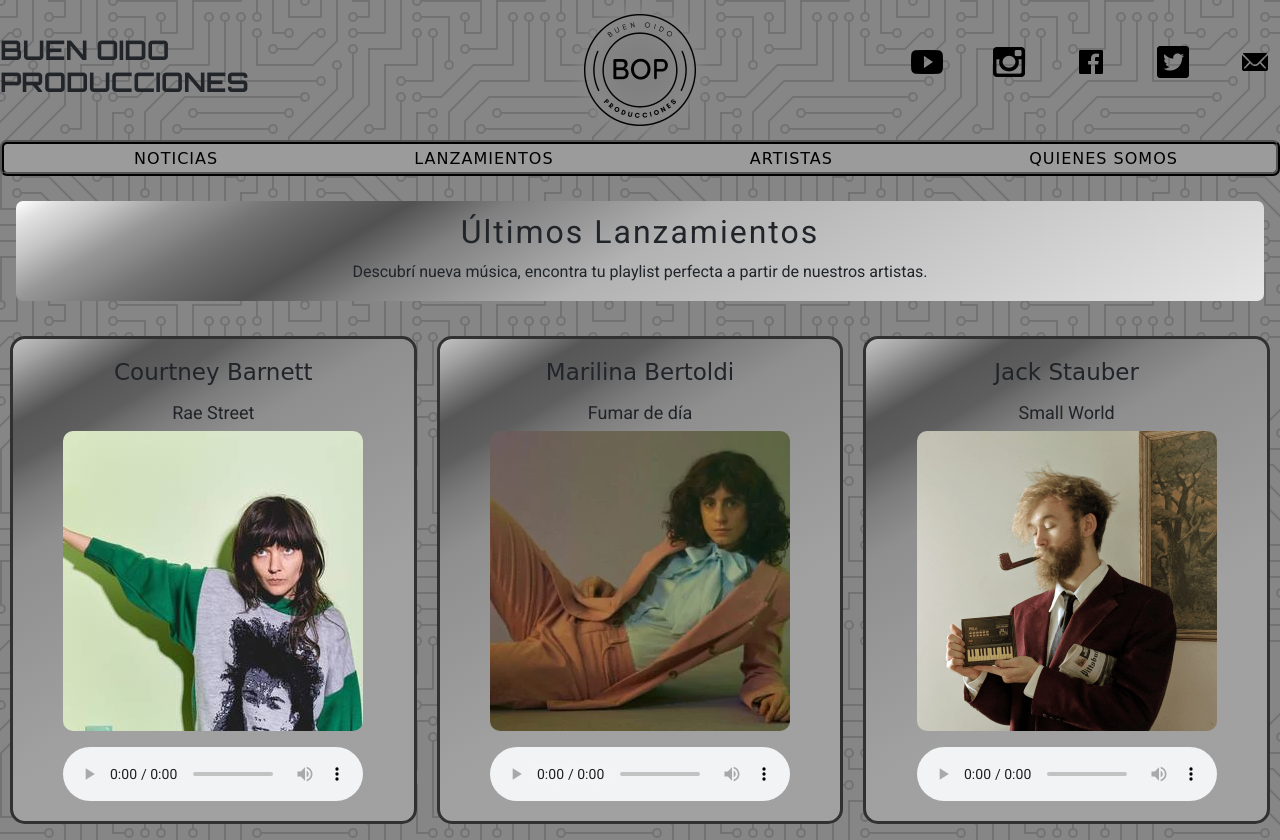
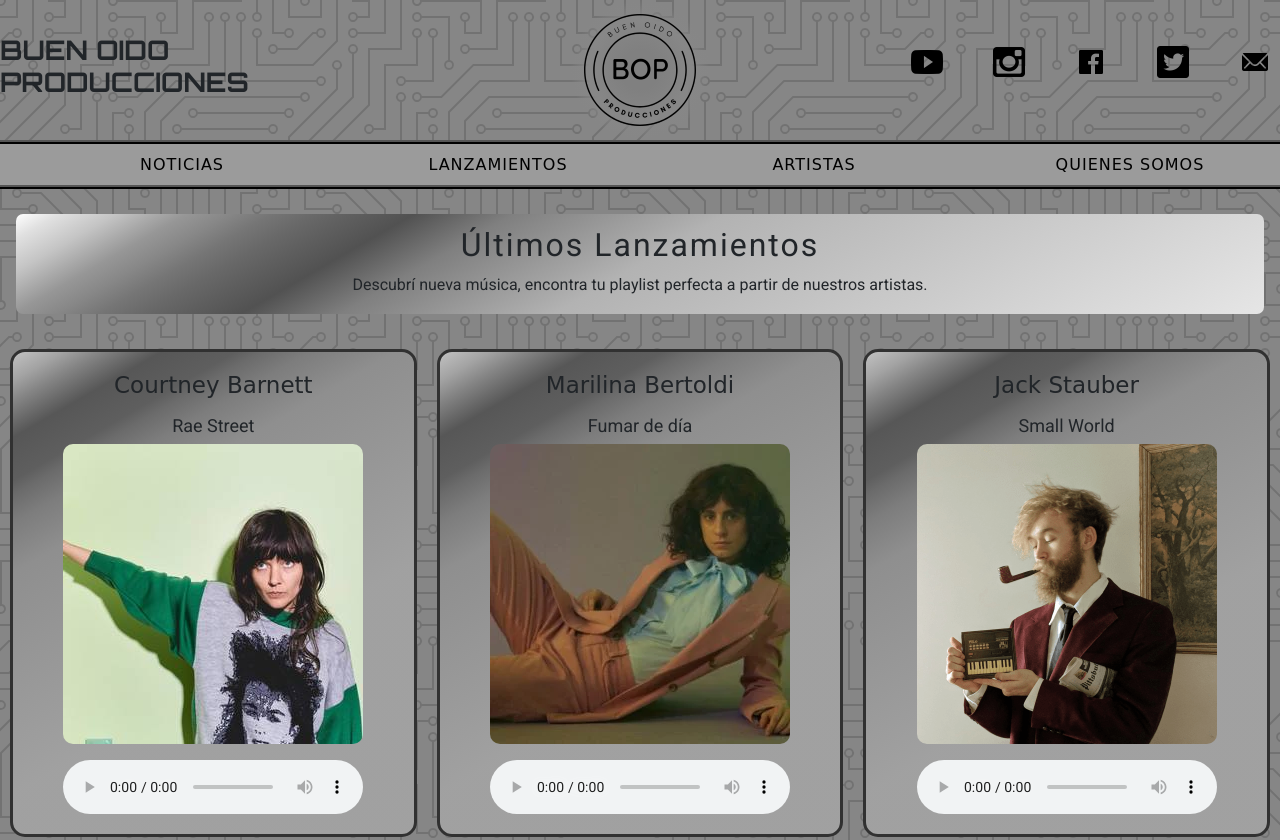
Before and after one commit to facualbarn/buenoidoproducciones, a plain HTML site: page index.html in a window 1280 px wide. Shown: the top 840 px of the page. Drawn offline with nearby package versions, Linux system fonts and the light colour scheme.

Commit message:
menu bootstrap listo

```diff
--- a/css y paleta de colores/estilos.css
+++ b/css y paleta de colores/estilos.css
@@ -64,30 +64,14 @@
 .iconos ul li{
     margin: 25px;
 }
-/*.encabezado{
-    height: 140px;
-    display: grid;
-    grid-template-columns: repeat(3, 1fr);
-    justify-items: center;
-    align-items: center;
-}
-.iconos ul{
-   list-style-type: none;
-   display: grid;
-   grid-template-columns: repeat(5, 1fr);
-   gap: 59px;
-}*/
 .menu{
-    height: 36px;
     border-style: ridge;
     border-width: 4px;
     border-color: #555555;
     border-radius: 7px;
     list-style-type: none;
     background-color: #9b9b9b;
-    display: flex;
-    justify-content: space-around;
-    align-items: center;
+    text-align: center;
 }
 .menu li a{
     color: #000000;
--- a/index.html
+++ b/index.html
@@ -65,17 +65,17 @@
 <section>
       <div>
          <nav>
-            <ul class="menu">
-               <li>
+            <ul class="menu row">
+               <li class="itemmenu col-lg-3 col-md-6 col-sm-12 p-2">
                   <a href="secciones/noticias.html">NOTICIAS</a>
                </li>
-               <li>
+               <li class="itemmenu col-lg-3 col-md-6 col-sm-12 p-2">
                   <a href="secciones/lanzamientos.html">LANZAMIENTOS</a>
                </li>
-               <li>
+               <li class="itemmenu col-lg-3 col-md-6 col-sm-12 p-2">
                   <a href="secciones/artistas.html">ARTISTAS</a>
                </li>
-               <li>
+               <li class="itemmenu col-lg-3 col-md-6 col-sm-12 p-2">
                   <a href="secciones/quienessomos.html">QUIENES SOMOS</a>
                </li>
             </ul>
```
Also changed, not shown: secciones/artistas.html (+5 -5 lines), secciones/lanzamientos.html (+5 -5 lines), secciones/noticias.html (+5 -5 lines), secciones/quienessomos.html (+5 -5 lines).
